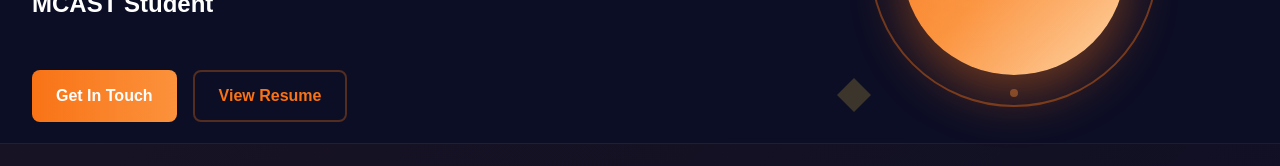
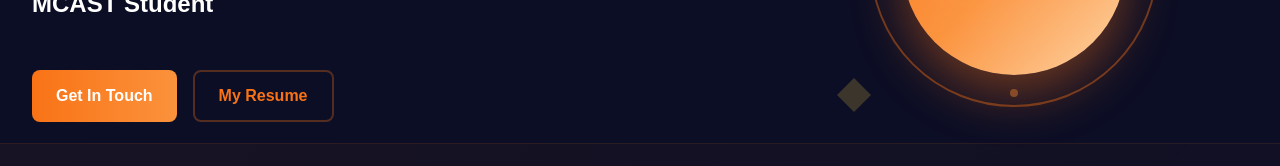
Before and after one commit to nic227/AFD-Assignment, a React (Vite) app: page / in a window 1280 px wide. Shown: the part 309-475 px from the top of the page. Built offline with nearby package versions, Linux system fonts and the light colour scheme.

Commit message:
Adding resume and scroll homepage

```diff
--- a/src/components/HeroSection/HeroSection.tsx
+++ b/src/components/HeroSection/HeroSection.tsx
@@ -1,21 +1,16 @@
-
-
-// HeroSection component
-// Displays the main hero section with intro, call-to-action, and animated visuals
 import { memo } from 'react';
 import styles from '../../pages/Home/HomePage.module.css';
 
 interface HeroSectionProps {
-  isHovered: boolean; // Whether the hero is hovered (for animation)
-  onMouseEnter: () => void; // Mouse enter handler
-  onMouseLeave: () => void; // Mouse leave handler
+  isHovered: boolean;
+  onMouseEnter: () => void;
+  onMouseLeave: () => void;
 }
 
 export const HeroSection = memo<HeroSectionProps>(
   ({ isHovered, onMouseEnter, onMouseLeave }) => (
     <section className={styles.hero} id="home">
       <div className={styles.heroGrid}>
-        {/* Main hero content */}
         <div className={styles.heroContent}>
           <h1 className={styles.heroTitle}>
             My Portfolio<span className={styles.titleDot}>.</span>
@@ -30,18 +25,22 @@ export const HeroSection = memo<HeroSectionProps>(
             <h2 className={styles.subtitle}>MCAST Student</h2>
           </div>
 
-          {/* Call-to-action buttons */}
           <div className={styles.buttonGroup}>
             <a href="#contact" className={styles.btnPrimary} aria-label="Get in touch with me">
               Get In Touch
             </a>
-            <button className={styles.btnSecondary} aria-label="View my resume">
-              View Resume
-            </button>
+            <a
+              href="/resume.pdf"
+              className={styles.btnSecondary}
+              aria-label="View my resume"
+              target="_blank"
+              rel="noopener noreferrer"
+            >
+              My Resume
+            </a>
           </div>
         </div>
 
-        {/* Animated floating elements and visuals */}
         <div className={styles.circleContainer}>
           <div className={styles.circleWrapper}>
             <div className={`${styles.floatingEl} ${styles.floatingEl1}`}>
--- a/src/components/Navbar/Navbar.tsx
+++ b/src/components/Navbar/Navbar.tsx
@@ -1,34 +1,50 @@
-// Navbar component
-// Displays site navigation, burger menu for mobile, and theme toggle
-import { Link } from 'react-router-dom';
+
+import { Link, useLocation, useNavigate } from 'react-router-dom';
 import { useCallback, memo, useState } from 'react';
 import { useAppDispatch, useAppSelector } from '../../store/hooks';
 import { toggleTheme } from '../../store/slices/themeSlice';
 import styles from './Navbar.module.css';
+
 
 const Navbar = memo(() => {
   const dispatch = useAppDispatch();
   const theme = useAppSelector((state) => state.theme.mode);
   const [menuOpen, setMenuOpen] = useState(false);
 
-  // Toggle dark/light theme
   const handleToggleTheme = useCallback(() => {
     dispatch(toggleTheme());
   }, [dispatch]);
 
-  // Open/close burger menu
   const handleBurgerClick = () => setMenuOpen((open) => !open);
-  // Close menu on navigation
   const handleNavLinkClick = () => setMenuOpen(false);
+
+  const location = useLocation();
+  const navigate = useNavigate();
+
+  // Home link handler: always go to '/' and scroll to #home
+  const handleHomeClick = (e: React.MouseEvent<HTMLAnchorElement, MouseEvent>) => {
+    e.preventDefault();
+    setMenuOpen(false);
+    if (location.pathname !== '/') {
+      navigate('/', { replace: false });
+      setTimeout(() => {
+        const el = document.getElementById('home');
+        if (el) el.scrollIntoView({ behavior: 'smooth' });
+        else window.scrollTo({ top: 0, behavior: 'smooth' });
+      }, 100);
+    } else {
+      const el = document.getElementById('home');
+      if (el) el.scrollIntoView({ behavior: 'smooth' });
+      else window.scrollTo({ top: 0, behavior: 'smooth' });
+    }
+  };
 
   return (
     <nav className={styles.navbar}>
       <div className={styles.navContainer}>
-        {/* Brand link */}
         <Link to="/" className={styles.navBrand}>
           Nicole Grima
         </Link>
-        {/* Burger menu button for mobile */}
         <button
           className={styles.burger}
           aria-label={menuOpen ? 'Close navigation menu' : 'Open navigation menu'}
@@ -40,15 +56,14 @@ const Navbar = memo(() => {
           <span className={styles.burgerBar}></span>
           <span className={styles.burgerBar}></span>
         </button>
-        {/* Navigation links */}
         <ul
           id="main-menu"
           className={`${styles.navList} ${menuOpen ? styles.open : ''}`}
         >
           <li className={styles.navItem}>
-            <Link to="/" className={styles.navLink} onClick={handleNavLinkClick}>
+            <a href="#home" className={styles.navLink} onClick={handleHomeClick}>
               Home
-            </Link>
+            </a>
           </li>
           <li className={styles.navItem}>
             <Link to="/about" className={styles.navLink} onClick={handleNavLinkClick}>
```
Also changed, not shown: 1 other file (tests, documents, lock files or other folders).
